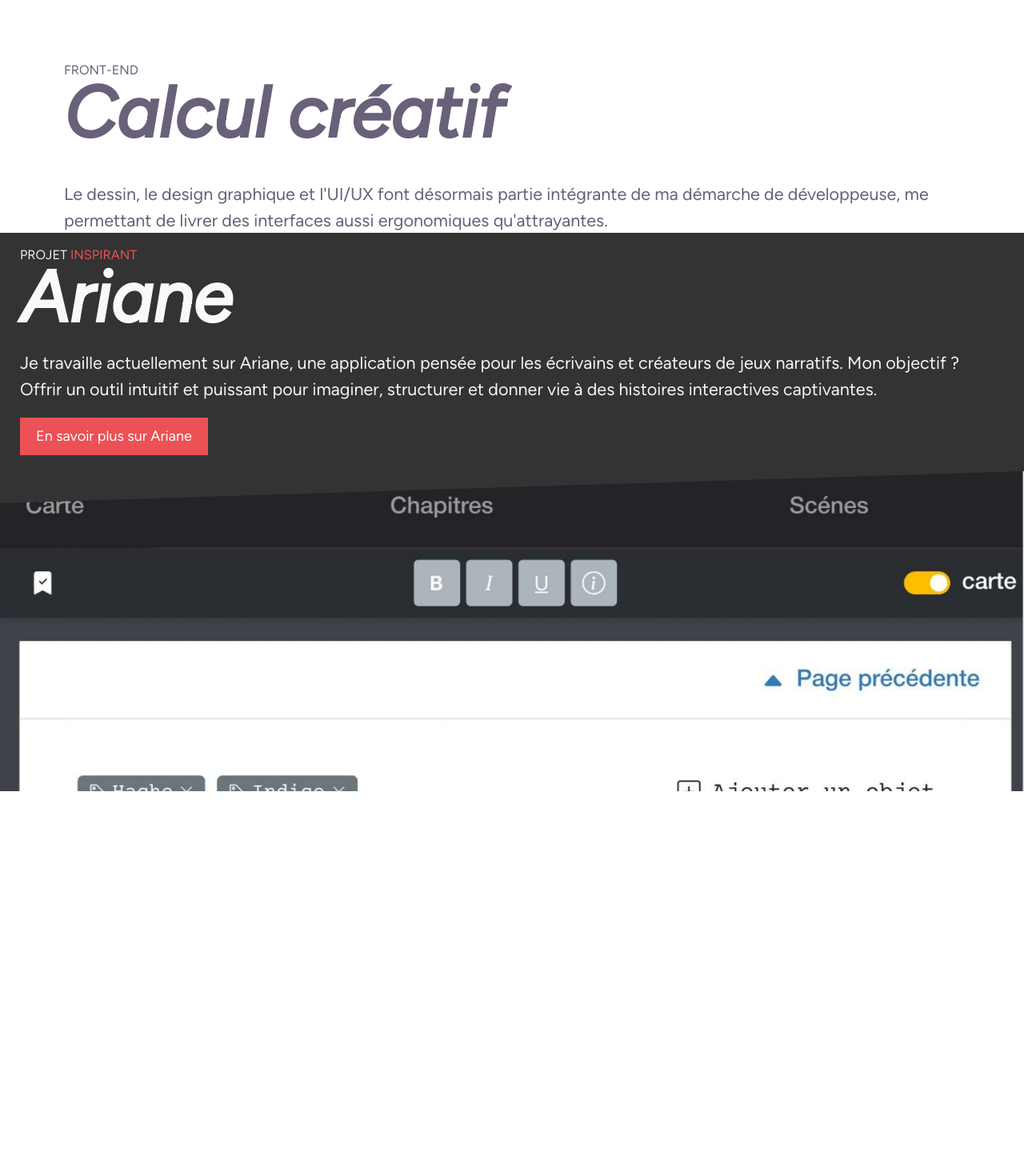
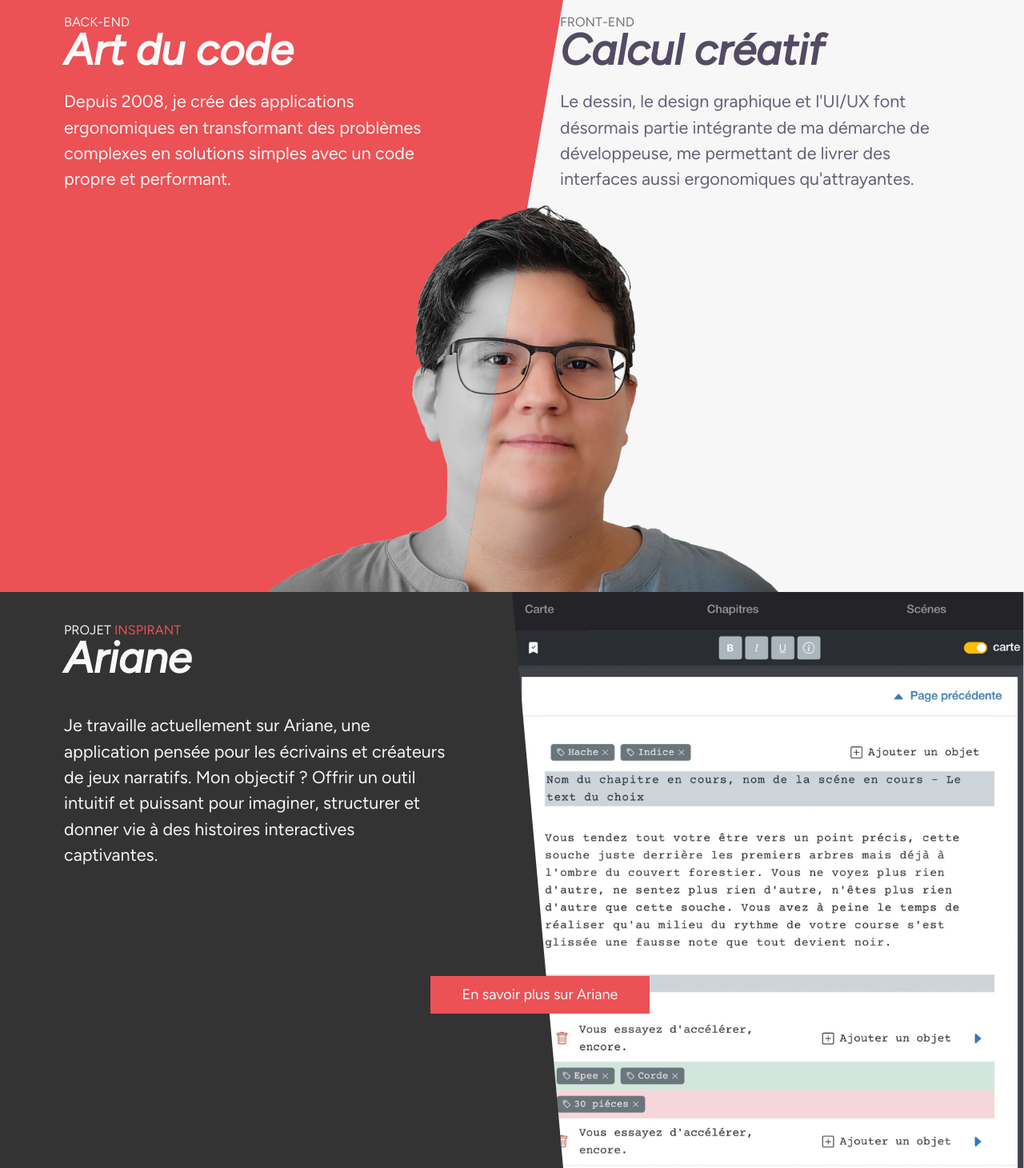
Before and after one commit to SaraPardo03/cv, a React (Vite) app: page / in a window 1280 px wide. Shown: the whole page at 80% size. Before the commit the page ends 989 px from the top, so only its background shows below. Built offline with nearby package versions, Linux system fonts and the light colour scheme.

Commit message:
add homepage layout for large screens

```diff
--- a/src/components/SectionCurrentProjects.jsx
+++ b/src/components/SectionCurrentProjects.jsx
@@ -12,8 +12,22 @@ function SectionCurrentProjects() {
   const handleClickGoToProjects = e =>{
     navigate(`/projects`);
   }
-  return (
-  <section id="section-curent-projects" className="bg-secondary color-text-light">
+  return (<>
+  <section id="section-curent-projects" className="hidden lg:flex flex-row bg-secondary color-text-light">
+    <button onClick={handleClickGoToProjects} className="px-[40px] py-[10px]">En savoir plus sur Ariane</button>
+    <div className="text-box flex-1">
+      <div className="px-[80px]">
+        <h1 className="pale pt-[40px]">{subTitle} <span className="color-text-accent">{subTitleColored}</span></h1>
+        <h2 className="deep pb-[40px]">{title}</h2>
+        <p className="pb-[40px]">{resume}</p>
+      </div>
+    </div>
+    <div className="img-box flex-1 relative">
+      <div className="layer">
+      </div>
+    </div>
+  </section>
+    <section id="section-curent-projects-mobile" className="lg:hidden bg-secondary color-text-light">
       <div className="px-[25px]">
         <h1 className="pale pt-[20px]">{subTitle} <span className="color-text-accent">{subTitleColored}</span></h1>
         <h2 className="deep pb-[20px]">{title}</h2>
@@ -25,6 +39,7 @@ function SectionCurrentProjects() {
         </div>
       </div>
     </section>
+  </>
   );
 }
 
--- /dev/null
+++ b/src/components/SplitLayer.jsx
@@ -0,0 +1,32 @@
+import React, { forwardRef } from "react";
+import { useNavigate } from "react-router-dom";
+
+const SplitLayer = forwardRef(({ subTitleFront, titleFront, textFront, subTitle, title, text, layerPosition , color}, ref) => {
+  const navigate = useNavigate();
+  // Navigate to About page on button click
+  const handleClickGoToAbout = e => {
+    navigate(`/about`);
+  };
+  return (
+    <div ref={ref} className={`split-screen-layer ${layerPosition} ${color} flex flex-col`}>
+      <div className="flex-non">
+        <div className="flex flex-row gap-x-[120px] px-[80px]">
+          <div className="flex-1">
+            <h1 className="pale pt-[20px]">{subTitle}</h1>
+            <h2 className="deep pb-[20px]">{title}</h2>
+            <p>{text}</p>
+          </div>
+          <div className="flex-1">
+            <h1 className="pale pt-[20px]">{subTitleFront}</h1>
+            <h2 className="deep pb-[20px]">{titleFront}</h2>
+            <p>{textFront}</p>
+          </div>
+        </div>
+      </div>
+      <div className="flex-1  img">
+      </div>
+    </div>
+  );
+});
+
+export default SplitLayer;
--- a/src/pages/Home.jsx
+++ b/src/pages/Home.jsx
@@ -1,6 +1,7 @@
   import React, { useEffect, useRef, useState} from 'react';
+  import MainNav from '../components/MainNav';
+  import SplitLayer from '../components/SplitLayer';
   import SplitLayerMobile from '../components/SplitLayerMobile';
-  import MainNav from '../components/MainNav';
   import SectionCurrentProjects from '../components/SectionCurrentProjects';
 
   export function Home() {
@@ -10,7 +11,6 @@
     const [touches, setTouches] = useState(0);
     const layerOne = useRef(null);
     const layerTwo = useRef(null);
-    const sectionProjects = useRef(null);
     const [diagonalPoints, setDiagonalPoints] = useState([
       { value: 86, min: 0, max: 116 },
       { value: 70, min: -16, max: 100 },
@@ -44,13 +44,6 @@
 
 
     useEffect(() => {
-      // Disable body scroll behavior to enhance custom scrolling
-      if (!scrollAllowed) {
-        document.body.style.overflow = 'hidden';
-      } else {
-        document.body.style.overflow = 'auto';
-      }
-
       //Clip for the split screen
       if (layerTwo.current) {
         layerTwo.current.style.clipPath = `polygon(0 ${diagonalPoints[0].value}%, 100% ${diagonalPoints[1].value}%, 100% 100%, 0% 100%)`;
@@ -100,7 +93,11 @@
           setScrollAllowed(false);
         }
 
+        setScrollAllowed(true);
         if(!scrollAllowed){
+          // Disable body scroll behavior to enhance custom scrolling
+          e.preventDefault();
+
           // Handling wheel scroll events  to calculate scrolling force
           if (scrollYForce) {
             if (layerTwo.current) {
@@ -138,11 +135,10 @@
     return (
       <main>
         <MainNav isVisible={mainNavVisible}/>
-        <section id="home-who-section" className="lg:flex hidden">
-          <div className="split-screen-wraper px-[80px] pt-[80px]">
-            <h1 className="text-light-dark">{subTitleFront}</h1>
-            <h2 className="text-darker pb-[40px]">{titleFront}</h2>
-            <p className="text-darker">{textFront}</p>
+        <section id="home-who-section" className="hidden lg:block">
+          <div className="split-screen-wraper">
+            <SplitLayer  subTitleFront={subTitleFront} titleFront={titleFront} textFront={textFront} subTitle={subTitleBack} title={titleBack} text={textBack} layerPosition="one" color="color-text-dark"/>
+            <SplitLayer subTitleFront={subTitleFront} titleFront={titleFront} textFront={textFront} subTitle={subTitleBack} title={titleBack} text={textBack} layerPosition="two" color="color-text-light"/>
           </div>
         </section>
         <section id="home-who-section-mobile" className="lg:hidden">
--- a/src/sass/main.scss
+++ b/src/sass/main.scss
@@ -84,6 +84,7 @@ $light-pale: #EFEFEF;
 }
 
 body{
+
   margin: 0px;
   font-family: "Figtree", "Helvetica Neue";
   color: $dark-neutral;
@@ -115,7 +116,7 @@ h1{
   line-height: 1;
 }
 h2{
-  font-size: 5rem;
+  font-size: 3rem;
   font-style: italic;
   font-weight:bold;
   line-height: 1;
@@ -250,7 +251,6 @@ button.secondary:hover{
 #home-who-section-mobile {
   .split-screen-wraper{
     width: 100%;
-
     position: relative;
     .split-screen-layer{
       background-color: $primary;
@@ -326,8 +326,37 @@ button.secondary:hover{
   }
 }
 
+#home-who-section {
+  .split-screen-wraper{
+    background-color: red;
+    position: relative;
+    .split-screen-layer{
+      width: 100%;
+      background-color: $primary;
+      height: calc(100vh - $main-nav-height);
+      height: calc(100svh - 60px);
+      .img{
+        background-image: url(../assets/img/image-1.png);
+        background-size: contain;
+        background-repeat: no-repeat;
+        background-position: 25vw;
+      }
+    }
+    .split-screen-layer.two{
+      clip-path: polygon(0 0, 55% 0%, 45% 100%, 0 100%);
+      background-color: $accent;
+      position: absolute;
+      top:0;
+      left:0;
+      .img{
+        background-image: url(../assets/img/image-2.png);
+      }
+    }
 
-#section-curent-projects{
+  }
+}
+
+#section-curent-projects-mobile{
   position: relative;
   .layer{
     width: 100%;
@@ -351,3 +380,30 @@ button.secondary:hover{
     }
   }
 }
+
+#section-curent-projects{
+  position: relative;
+  .text-box{
+    height: calc(100vh - $main-nav-height);
+    height: calc(100svh - $main-nav-height);
+  }
+  .layer{
+    width: 100%;
+    height: calc(100vh - $main-nav-height);
+    height: calc(100svh - $main-nav-height);
+    background-image: url(../assets/img/editTab.jpg);
+    background-repeat: no-repeat;
+    background-size:cover;
+    clip-path:polygon(0% 0, 100% 0, 100% 100%, 10% 100%);
+    position: absolute;
+    top:0px;
+  }
+  button{
+    position: absolute;
+    z-index: 10;
+    top:calc(50vh + $main-nav-height);
+    top:calc(50svh + $main-nav-height);
+    left:calc(42vw);
+    left:calc(42svw);
+  }
+}
```
